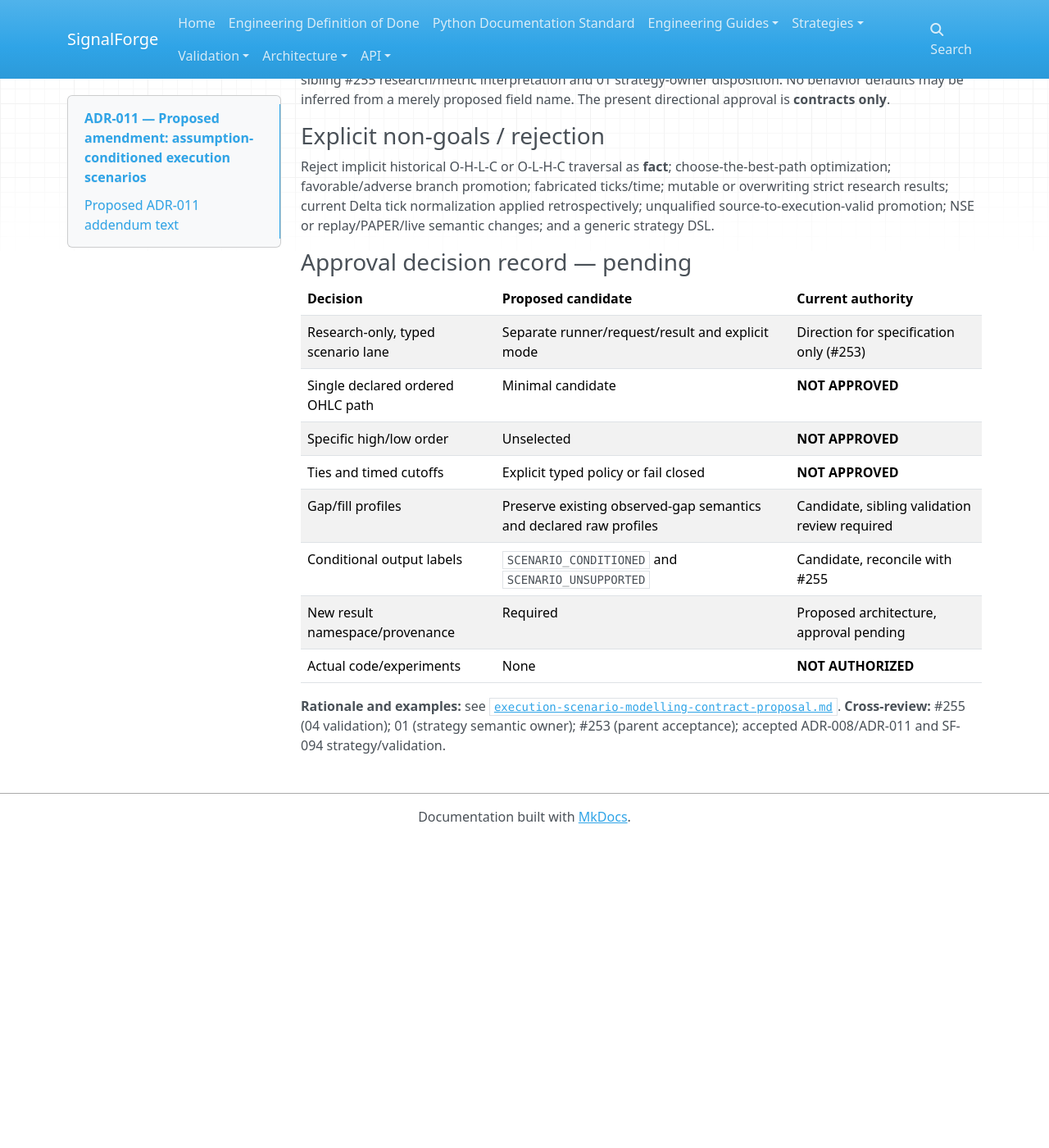
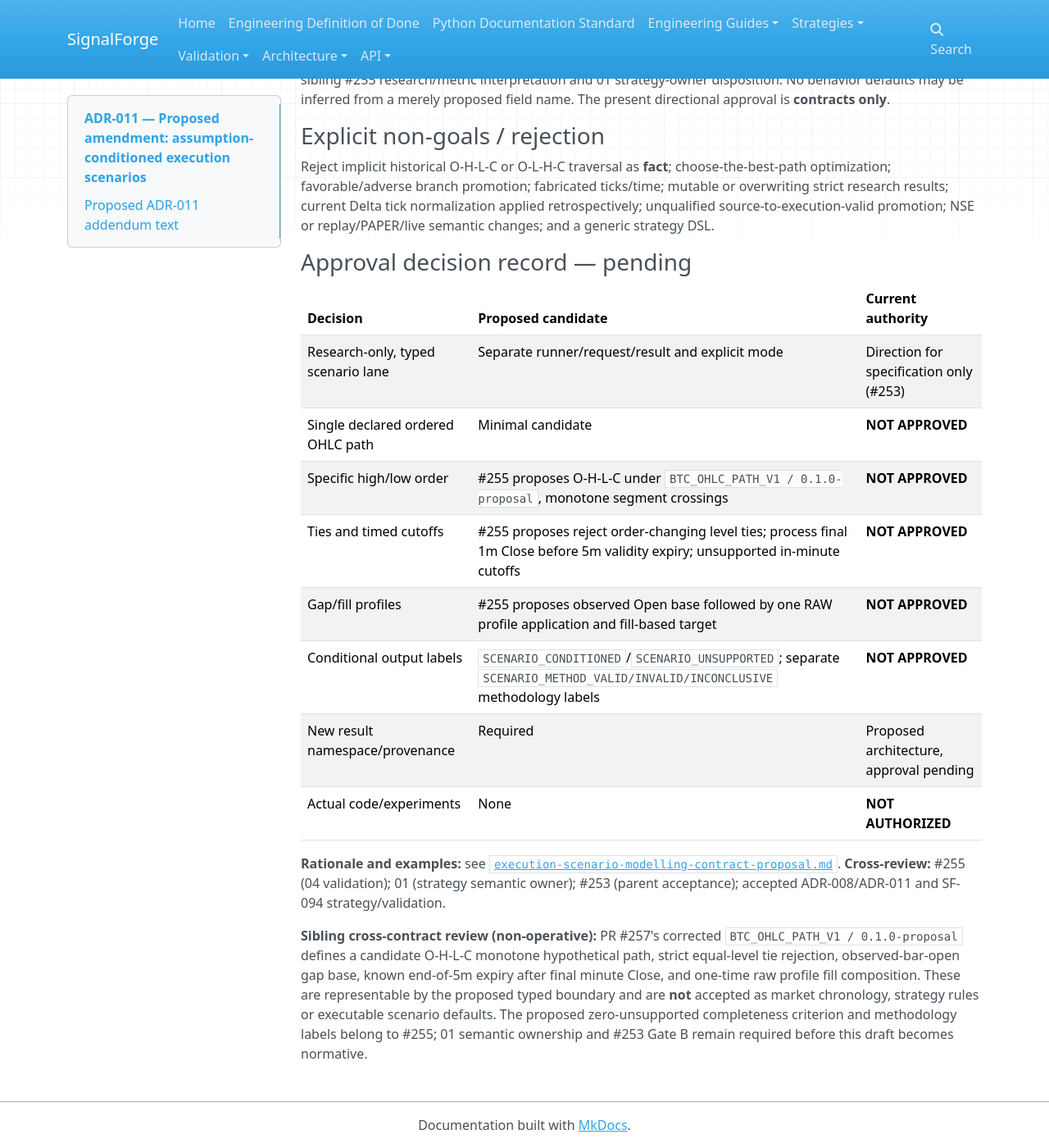
Before and after one commit to harishkamathuk/signalforge, an MkDocs documentation site: the page built from docs/architecture/decisions/ADR-011-scenario-execution-proposed-amendment.md, in a window 1280 px wide and 1400 px high, scrolled down 1582 px. Shown: the whole window at 82% size. Built offline with MkDocs 1.6.1, drawn with Linux system fonts in a browser that asks for light colours; nearby versions of some CDN libraries; before the commit the page ends 2606 px from its top, so only the background shows below that.

Commit message:
docs(sf-254): align pending ADR decision table with corrected #255 methodology

```diff
--- a/docs/architecture/decisions/ADR-011-scenario-execution-proposed-amendment.md
+++ b/docs/architecture/decisions/ADR-011-scenario-execution-proposed-amendment.md
@@ -99,10 +99,10 @@ changes; and a generic strategy DSL.
 |---|---|---|
 | Research-only, typed scenario lane | Separate runner/request/result and explicit mode | Direction for specification only (#253) |
 | Single declared ordered OHLC path | Minimal candidate | **NOT APPROVED** |
-| Specific high/low order | Unselected | **NOT APPROVED** |
-| Ties and timed cutoffs | Explicit typed policy or fail closed | **NOT APPROVED** |
-| Gap/fill profiles | Preserve existing observed-gap semantics and declared raw profiles | Candidate, sibling validation review required |
-| Conditional output labels | `SCENARIO_CONDITIONED` and `SCENARIO_UNSUPPORTED` | Candidate, reconcile with #255 |
+| Specific high/low order | #255 proposes O-H-L-C under `BTC_OHLC_PATH_V1 / 0.1.0-proposal`, monotone segment crossings | **NOT APPROVED** |
+| Ties and timed cutoffs | #255 proposes reject order-changing level ties; process final 1m Close before 5m validity expiry; unsupported in-minute cutoffs | **NOT APPROVED** |
+| Gap/fill profiles | #255 proposes observed Open base followed by one RAW profile application and fill-based target | **NOT APPROVED** |
+| Conditional output labels | `SCENARIO_CONDITIONED`/`SCENARIO_UNSUPPORTED`; separate `SCENARIO_METHOD_VALID/INVALID/INCONCLUSIVE` methodology labels | **NOT APPROVED** |
 | New result namespace/provenance | Required | Proposed architecture, approval pending |
 | Actual code/experiments | None | **NOT AUTHORIZED** |
 
@@ -110,3 +110,13 @@ changes; and a generic strategy DSL.
 [`execution-scenario-modelling-contract-proposal.md`](../execution-scenario-modelling-contract-proposal.md).
 **Cross-review:** #255 (04 validation); 01 (strategy semantic owner); #253
 (parent acceptance); accepted ADR-008/ADR-011 and SF-094 strategy/validation.
+
+**Sibling cross-contract review (non-operative):** PR #257's corrected
+`BTC_OHLC_PATH_V1 / 0.1.0-proposal` defines a candidate O-H-L-C monotone
+hypothetical path, strict equal-level tie rejection, observed-bar-open gap
+base, known end-of-5m expiry after final minute Close, and one-time raw
+profile fill composition. These are representable by the proposed typed
+boundary and are **not** accepted as market chronology, strategy rules or
+executable scenario defaults. The proposed zero-unsupported completeness
+criterion and methodology labels belong to #255; 01 semantic ownership
+and #253 Gate B remain required before this draft becomes normative.
```
